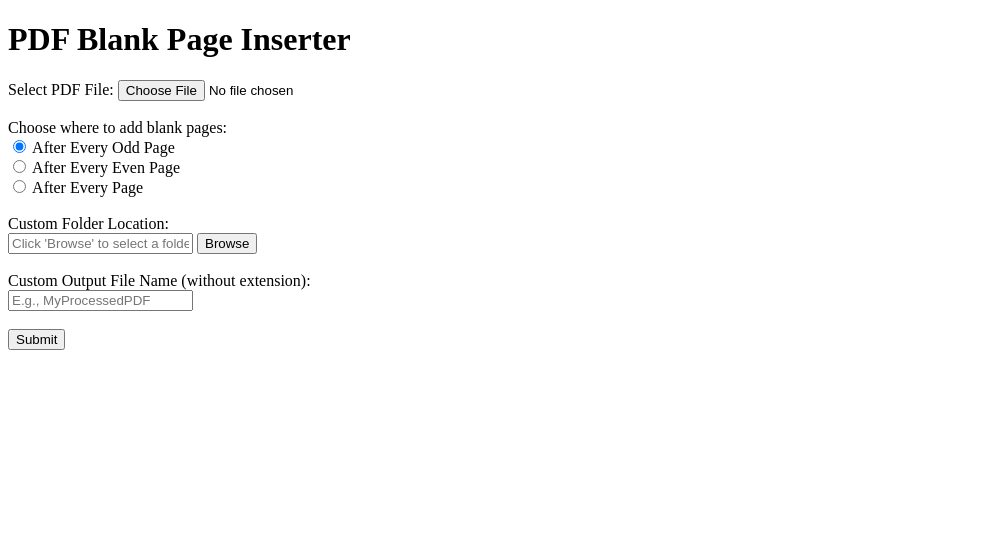
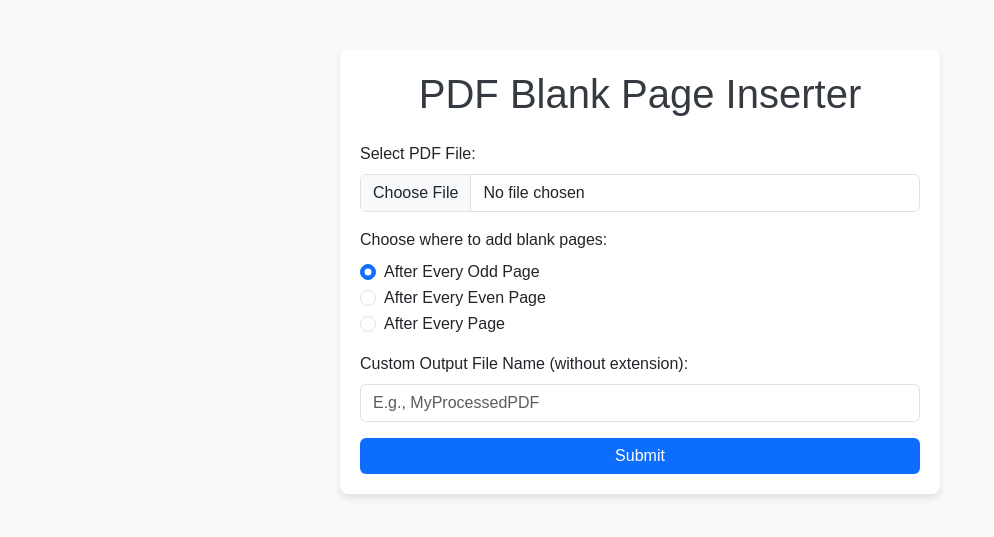
Before and after one commit to Trippingsince99/theneetfiles, a Flask app: page / in a window 1280 px wide. Shown: the top 537 px of the page, without its empty margins (0-994 px from the left). Run offline with Flask 3, Linux system fonts and the light colour scheme.

Commit message:
Update upload.html

```diff
--- a/templates/upload.html
+++ b/templates/upload.html
@@ -4,39 +4,69 @@
     <meta charset="UTF-8">
     <meta name="viewport" content="width=device-width, initial-scale=1.0">
     <title>PDF Blank Page Inserter</title>
-    <script>
-        function selectFolder() {
-            const input = document.createElement('input');
-            input.type = 'file';
-            input.webkitdirectory = true; // Allow folder selection
-            input.directory = true;
-            input.addEventListener('change', (event) => {
-                const folderPath = event.target.files[0].webkitRelativePath.split('/')[0];
-                document.getElementById('custom_folder').value = folderPath;
-            });
-            input.click();
+    <!-- Bootstrap CSS -->
+    <link href="https://cdn.jsdelivr.net/npm/bootstrap@5.3.0-alpha3/dist/css/bootstrap.min.css" rel="stylesheet">
+    <style>
+        body {
+            background-color: #f8f9fa;
+            font-family: Arial, sans-serif;
         }
-    </script>
+        .container {
+            margin-top: 50px;
+            max-width: 600px;
+            padding: 20px;
+            background: white;
+            border-radius: 8px;
+            box-shadow: 0 4px 6px rgba(0, 0, 0, 0.1);
+        }
+        h1 {
+            color: #343a40;
+            text-align: center;
+        }
+        .btn-primary {
+            background-color: #0d6efd;
+            border: none;
+        }
+        .btn-primary:hover {
+            background-color: #084298;
+        }
+    </style>
 </head>
 <body>
-    <h1>PDF Blank Page Inserter</h1>
-    <form action="/process" method="post" enctype="multipart/form-data">
-        <label for="pdf_file">Select PDF File:</label>
-        <input type="file" name="pdf_file" required><br><br>
+    <div class="container">
+        <h1>PDF Blank Page Inserter</h1>
+        <form action="/process" method="post" enctype="multipart/form-data" class="mt-4">
+            <div class="mb-3">
+                <label for="pdf_file" class="form-label">Select PDF File:</label>
+                <input type="file" class="form-control" name="pdf_file" required>
+            </div>
 
-        <label for="option">Choose where to add blank pages:</label><br>
-        <input type="radio" name="option" value="1" checked> After Every Odd Page<br>
-        <input type="radio" name="option" value="2"> After Every Even Page<br>
-        <input type="radio" name="option" value="3"> After Every Page<br><br>
+            <div class="mb-3">
+                <label for="option" class="form-label">Choose where to add blank pages:</label><br>
+                <div class="form-check">
+                    <input class="form-check-input" type="radio" name="option" value="1" checked>
+                    <label class="form-check-label">After Every Odd Page</label>
+                </div>
+                <div class="form-check">
+                    <input class="form-check-input" type="radio" name="option" value="2">
+                    <label class="form-check-label">After Every Even Page</label>
+                </div>
+                <div class="form-check">
+                    <input class="form-check-input" type="radio" name="option" value="3">
+                    <label class="form-check-label">After Every Page</label>
+                </div>
+            </div>
 
-        <label for="custom_folder">Custom Folder Location:</label><br>
-        <input type="text" id="custom_folder" name="custom_folder" placeholder="Click 'Browse' to select a folder" required>
-        <button type="button" onclick="selectFolder()">Browse</button><br><br>
+            <div class="mb-3">
+                <label for="custom_name" class="form-label">Custom Output File Name (without extension):</label>
+                <input type="text" class="form-control" name="custom_name" placeholder="E.g., MyProcessedPDF" required>
+            </div>
 
-        <label for="custom_name">Custom Output File Name (without extension):</label><br>
-        <input type="text" name="custom_name" placeholder="E.g., MyProcessedPDF" required><br><br>
+            <button type="submit" class="btn btn-primary w-100">Submit</button>
+        </form>
+    </div>
 
-        <button type="submit">Submit</button>
-    </form>
+    <!-- Bootstrap JS -->
+    <script src="https://cdn.jsdelivr.net/npm/bootstrap@5.3.0-alpha3/dist/js/bootstrap.bundle.min.js"></script>
 </body>
 </html>
```
